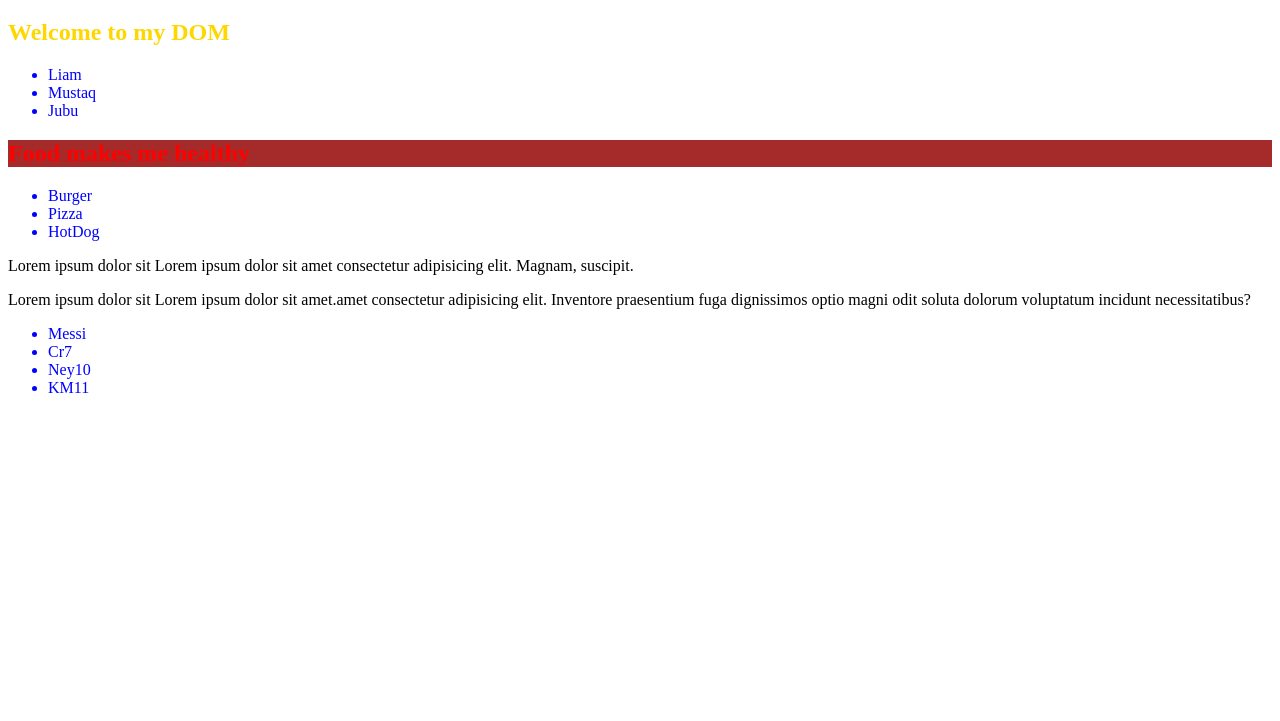
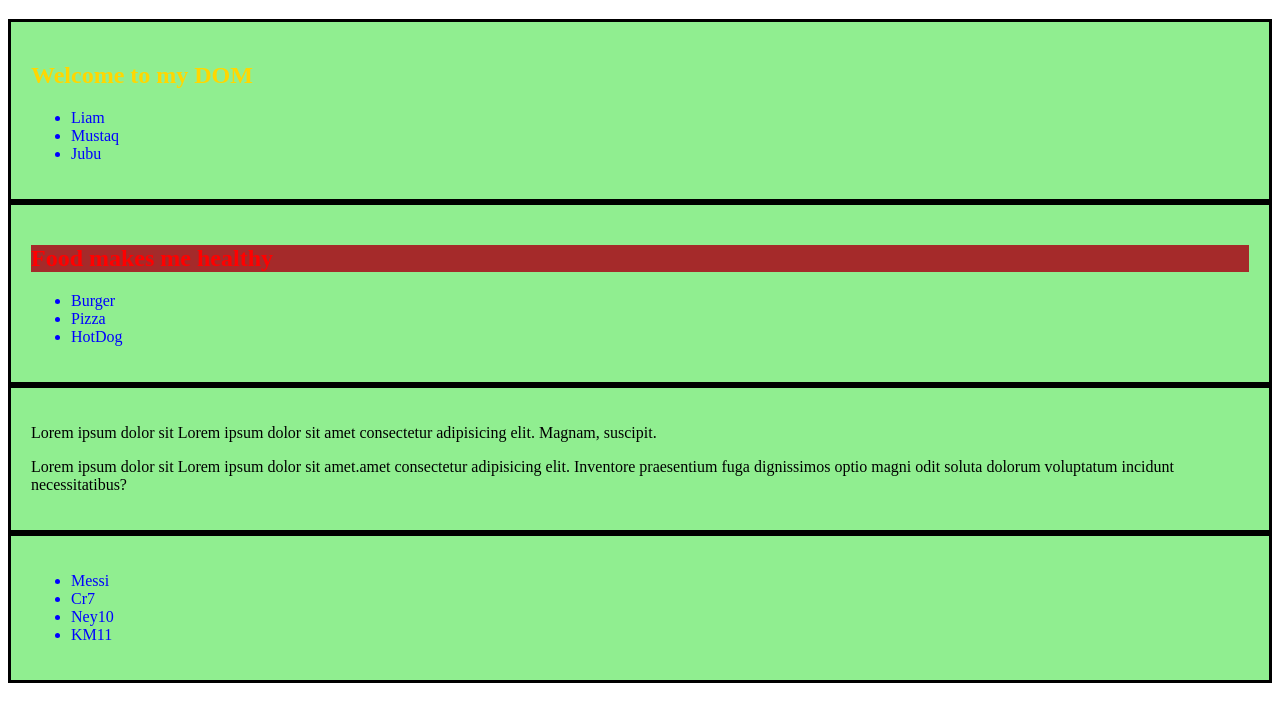
Before and after one commit to faiji31/PH-M-24, a plain HTML site: page index.html in a window 1280 px wide. Shown: the part 61-782 px from the top of the page. Drawn offline with Linux system fonts and the light colour scheme.

Commit message:
14th commit

```diff
--- a/index.html
+++ b/index.html
@@ -42,17 +42,17 @@
         </section>
     </main>
     <script>
-        const li1 =document.getElementsByTagName('li');
-        for(const li of li1){
-            console.log(li.innerText);
+        // // const li1 =document.getElementsByTagName('li');
+        // // for(const li of li1){
+        //     // console.log(li.innerText);
 
-        }
+        // }
         const allheadings = document.getElementsByTagName("h1");
         for (const heading of allheadings){
-            console.log(heading);
+            // console.log(heading);
         }
         const food = document.getElementById("foods");
-        console.log(food.innerText);
+        // console.log(food.innerText);
         food.innerText='Food makes me healthy';
 
         // const food = document.getElementById("foods");
@@ -63,21 +63,21 @@
         // console.log(li2.innerText);
 
         const li2 =document.getElementsByClassName("liam");
-        console.log(li2.innerText);
+        // console.log(li2.innerText);
         li2.innerText ="I Love Pizza";
 
 
         const spanlist = document.querySelectorAll("#old_dhaka p span");
         for (const i of spanlist){
-            console.log(i.innerText);
+            // console.log(i.innerText);
         }
         const liam1 = document.querySelector("#old_dhaka span");
-        for (const i of liam1){
-            console.log(i.innerText);
-        }
+        // for (const i of liam1){
+        //     // console.log(i.innerText);
+        // }
     </script>
 
-
+<script src="liam.js"></script>
 <script src="index.js"></script>
 </body>
 </html>
--- a/liam.js
+++ b/liam.js
@@ -0,0 +1,9 @@
+// const sections = document.getElementsByTagName("section");
+const sections = document.querySelectorAll("section");
+// console.log(sections);
+for (const i of sections){
+    console.log(i);
+    i.style.backgroundColor = "lightGreen";
+    i.style.border = "3px solid black";
+    i.style.padding = "20px";
+}
```
